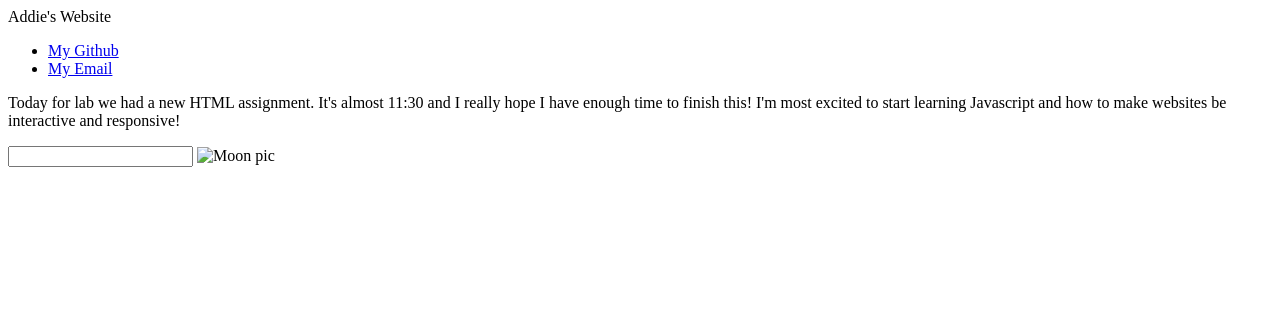
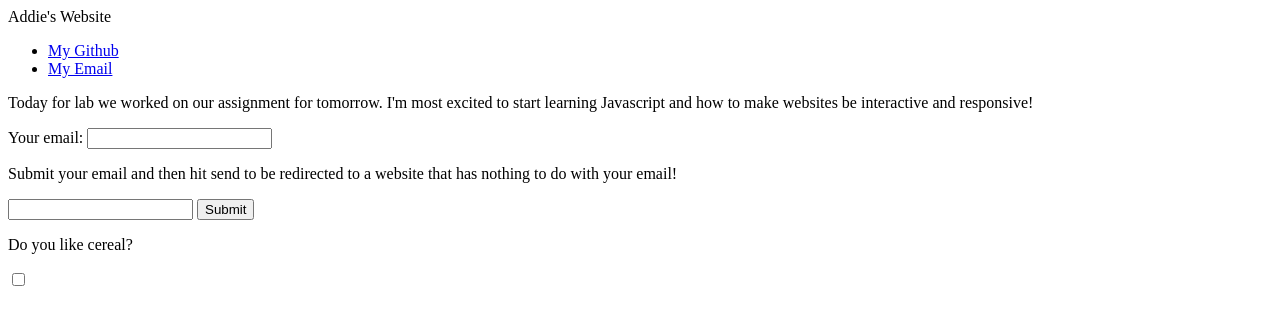
Before and after one commit to rebekahpadula/html-intro, a plain HTML site: page index.html in a window 1280 px wide. Drawn offline with Linux system fonts and the light colour scheme.

Commit message:
second commit

```diff
--- a/index.html
+++ b/index.html
@@ -4,21 +4,25 @@
 		<title>Addie Padula</title>
 		<link rel="stylesheet" href=src/css/index.css>
 	</head>
+	<body>
 	<heading>Addie's Website</heading>
+		<div id="home-page">
 			<ul>
 				<li>
 					<a href="https://github.com/rebekahpadula" class=links>My Github</a>
 				<li> <a href="mailto:rebekah.adair@yahoo.com" class=links>My Email</a>
 			</ul>
 			<p>
-	Today for lab we had a new HTML assignment. It's almost 11:30 and I really hope I have enough time to finish this! I'm most excited to start learning Javascript and how to make websites be interactive and responsive!
+			Today for lab we worked on our assignment for tomorrow. I'm most excited to start learning Javascript and how to make websites be interactive and responsive!
 			</p>
-
-<input type="text" name="email"
-
-
-	<body>
-		<img src="IMG_0140.jpg" alt="Moon pic" height="42" width="42">
-
+			<form action=<a href="http://www.cola.codes/tiy/" </a>
+			Your email: <input type="text">
+				<p>Submit your email and then hit send to be redirected to a website that has nothing to do with your email!</p>
+				<input type="text">
+				<input type="Submit" <a href="http://www.cola.codes/tiy/"Submit</a>
+				<p>Do you like cereal?</p>
+				<input type="checkbox">
+			</form>
+		</div>
 	</body>
 </html>
```
Lines whose indentation alone changed are shown as unchanged.
